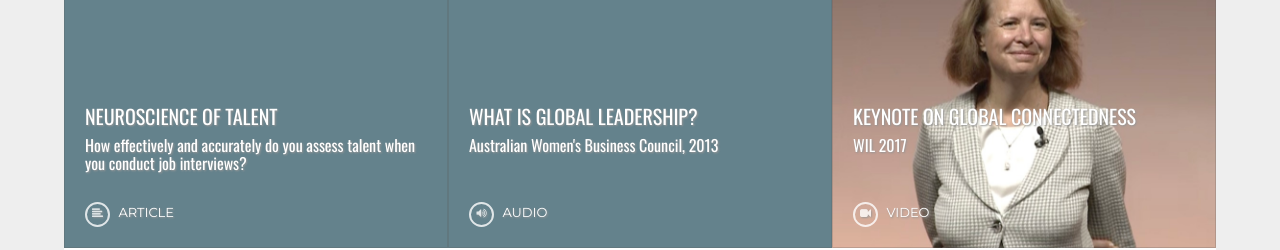
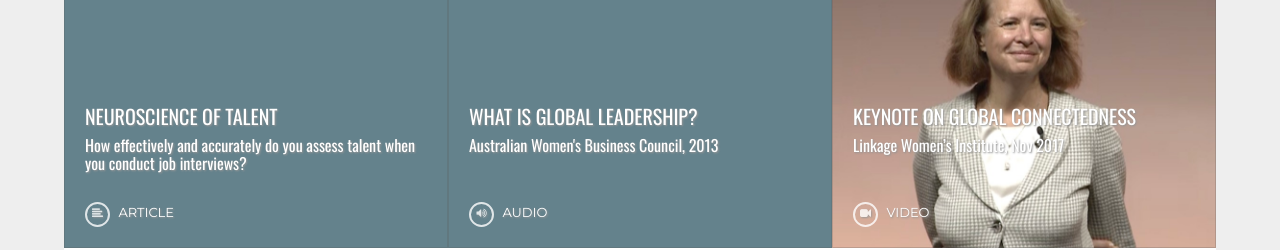
Before and after one commit to MosaicGlobalSolutions/mosaicglobalsolutions.github.io, a website: page index.html in a window 1280 px wide. Shown: the part 3200-3450 px from the top of the page. Drawn offline with nearby package versions, Linux system fonts and the light colour scheme; some packages are replaced by stand-ins of ours; a script that the page names is missing.

Commit message:
change to title on video

```diff
--- a/index.html
+++ b/index.html
@@ -452,7 +452,7 @@
 					<div class="item-detail-container">
 						<div class="item-detail">
 							<h4>Keynote on Global Connectedness</h4>
-							<h5>WIL 2017
+							<h5>Linkage Women’s Institute, Nov 2017
 								<br>&nbsp;</h5>
 							<p>
 								<i class="icon-detail fa fa-video-camera"></i>
```
